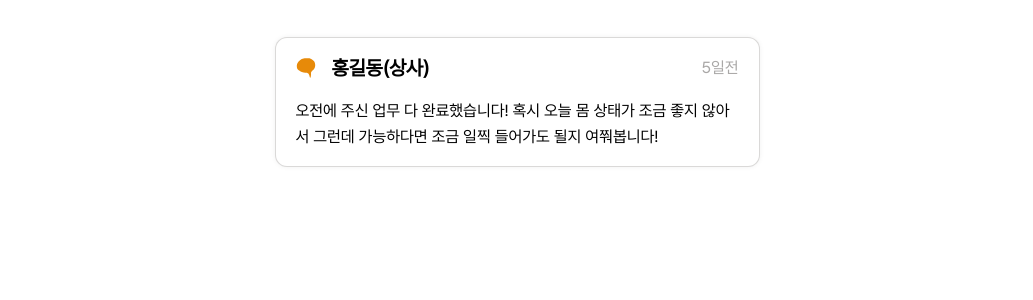
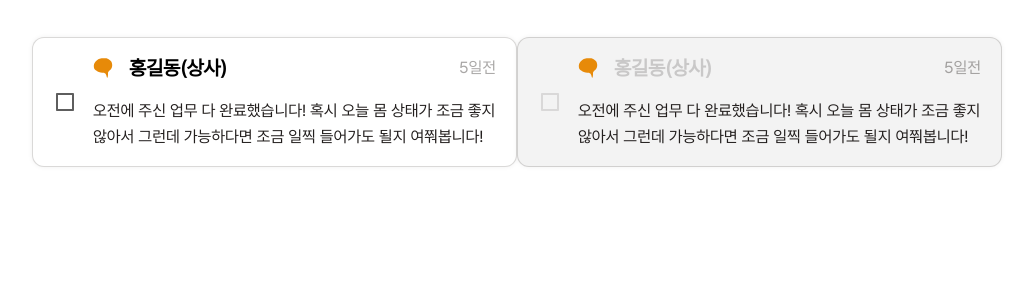
Before and after one commit to Cushion-Dev/Cushion-FE, a React (Vite) app: page / in a window 1280 px wide. Shown: the top 300 px of the page, without its empty margins (123-1156 px from the left). Built offline with nearby package versions, Linux system fonts and the light colour scheme.

Commit message:
FEAT: List Item 컴포넌트 구현 완료

```diff
--- /dev/null
+++ b/src/components/common/ListItem/ListContent.tsx
@@ -0,0 +1,40 @@
+import { ReactComponent as CushionIcon } from '../../../../public/assets/icon/listItem/cushionVectorAsset.svg';
+import {
+  ContentWrapper,
+  ListContentText,
+  ListHeader,
+  ListItemTitle,
+  ListTitleWrapper,
+  TimeStamp,
+} from '../../../styles/common/ListItem/ListContent';
+
+interface ListContentProps {
+  userName: string;
+  relation: string;
+  timeStamp: string;
+  content: string;
+}
+
+function ListContent({
+  userName,
+  relation,
+  timeStamp,
+  content,
+}: ListContentProps) {
+  return (
+    <ContentWrapper>
+      <ListHeader>
+        <ListTitleWrapper>
+          <CushionIcon></CushionIcon>
+          <ListItemTitle>
+            {userName}({relation})
+          </ListItemTitle>
+        </ListTitleWrapper>
+        <TimeStamp>{timeStamp}</TimeStamp>
+      </ListHeader>
+      <ListContentText>{content}</ListContentText>
+    </ContentWrapper>
+  );
+}
+
+export default ListContent;
--- a/src/components/common/ListItem/ListItem.tsx
+++ b/src/components/common/ListItem/ListItem.tsx
@@ -1,78 +1,67 @@
-import { styled } from 'styled-components';
+import { useState } from 'react';
+
 import { semantic } from '../../../styles/semantic';
-import { TYPO } from '../../../styles/typo';
-import { ReactComponent as CushionIcon } from '../../../../public/assets/icon/listItem/cushionVectorAsset.svg';
+import { ReactComponent as UnCheckedBoxIcon } from '../../../../public/assets/icon/listItem/checkbox-blank-line.svg';
+import { ReactComponent as CheckedBoxIcon } from '../../../../public/assets/icon/listItem/checkbox-fill.svg';
+
+import { CheckBoxWrapper } from '../../../styles/common/ListItem/CheckIcon';
+import ListContent from './ListContent';
+import { ListItemContainer } from '../../../styles/common/ListItem/ListItem';
 
 interface ListItemProps {
   userName: string;
   relation: string;
   timeStamp: string;
   content: string;
+  isEditing?: boolean;
+  disabled?: boolean;
 }
 
-function ListItem({ userName, relation, timeStamp, content }: ListItemProps) {
+function ListItem({
+  userName,
+  relation,
+  timeStamp,
+  content,
+  isEditing = false,
+  disabled = false,
+}: ListItemProps) {
+  const [isChecked, setIsChecked] = useState(false);
+  const handleClickItem = () => {
+    if (isEditing && !disabled) setIsChecked((prev) => !prev);
+  };
+
   return (
-    <ListItemContainer>
-      <ListHeader>
-        <ListTitleWrapper>
-          <CushionIcon></CushionIcon>
-          <ListItemTitle>
-            {userName}({relation})
-          </ListItemTitle>
-        </ListTitleWrapper>
-        <TimeStamp>{timeStamp}</TimeStamp>
-      </ListHeader>
-      <ListMain>{content}</ListMain>
+    <ListItemContainer
+      disabled={disabled}
+      isChecked={isChecked}
+      onClick={handleClickItem}
+    >
+      <CheckBoxWrapper isEditing={isEditing}>
+        {isChecked ? (
+          <CheckedBoxIcon
+            fill={iconColorHandler(disabled, 'checked')}
+          ></CheckedBoxIcon>
+        ) : (
+          <UnCheckedBoxIcon
+            fill={iconColorHandler(disabled, 'blank')}
+          ></UnCheckedBoxIcon>
+        )}
+      </CheckBoxWrapper>
+      <ListContent
+        userName={userName}
+        relation={relation}
+        timeStamp={timeStamp}
+        content={content}
+      ></ListContent>
     </ListItemContainer>
   );
 }
 
-const ListItemContainer = styled.div`
-  display: flex;
-  flex-direction: column;
-  gap: 16px;
-  width: 485px;
-  padding: 16px 20px;
-  border-radius: 12px;
-  border: 1px solid ${semantic.light.border.transparent.neutral};
-  background: ${semantic.light.bg.solid.light};
-  box-shadow: 0px 0px 5.599999904632568px rgba(12, 10, 9, 0.06);
-  cursor: pointer;
-
-  &:hover {
-    background: #f3f3f3;
-  }
-
-  &:active {
-    background: #f3f3f3;
-  }
-`;
-
-const ListHeader = styled.div`
-  width: 100%;
-  display: inline-flex;
-  align-items: center;
-  gap: 15px;
-`;
-
-const ListTitleWrapper = styled.div`
-  display: flex;
-  align-items: center;
-  gap: 16px;
-  flex: 9;
-`;
-
-const ListItemTitle = styled.h2`
-  ${TYPO.title2}
-`;
-
-const ListMain = styled.p`
-  ${TYPO.body2}
-`;
-
-const TimeStamp = styled.span`
-  color: ${semantic.light.object.transparent.assistive};
-  ${TYPO.label3};
-`;
+const iconColorHandler = (disabled: boolean, type: string) => {
+  if (disabled) return semantic.light.object.transparent.disabled;
+  if (!disabled && type === 'blank')
+    return semantic.light.object.transparent.neutral;
+  if (!disabled && type === 'checked') return semantic.light.accent.solid.hero;
+};
 
 export default ListItem;
--- a/src/pages/App.tsx
+++ b/src/pages/App.tsx
@@ -11,6 +11,15 @@ const App = () => {
         relation='상사'
         timeStamp='5일전'
         content='오전에 주신 업무 다 완료했습니다! 혹시 오늘 몸 상태가 조금 좋지 않아서 그런데 가능하다면 조금 일찍 들어가도 될지 여쭤봅니다!'
+        isEditing={true}
+      />
+      <ListItem
+        userName='홍길동'
+        relation='상사'
+        timeStamp='5일전'
+        content='오전에 주신 업무 다 완료했습니다! 혹시 오늘 몸 상태가 조금 좋지 않아서 그런데 가능하다면 조금 일찍 들어가도 될지 여쭤봅니다!'
+        isEditing={true}
+        disabled
       />
     </Container>
   );
--- /dev/null
+++ b/src/styles/common/ListItem/CheckIcon.ts
@@ -0,0 +1,8 @@
+import { styled } from 'styled-components';
+
+export const CheckBoxWrapper = styled.div<{ isEditing: boolean }>`
+  display: ${({ isEditing }) => (isEditing ? 'flex' : 'none')};
+  align-items: center;
+  justify-content: center;
+  margin-right: 16px;
+`;
--- /dev/null
+++ b/src/styles/common/ListItem/ListContent.ts
@@ -0,0 +1,37 @@
+import { styled } from 'styled-components';
+import { TYPO } from '../../typo';
+import { semantic } from '../../semantic';
+
+export const ContentWrapper = styled.div`
+  display: flex;
+  flex-direction: column;
+  gap: 16px;
+`;
+
+export const ListHeader = styled.div`
+  width: 100%;
+  display: inline-flex;
+  align-items: center;
+  gap: 15px;
+`;
+
+export const ListTitleWrapper = styled.div`
+  display: flex;
+  align-items: center;
+  gap: 16px;
+  flex: 9;
+`;
+
+export const ListItemTitle = styled.h2`
+  ${TYPO.title2}
+`;
+
+export const ListContentText = styled.p`
+  color: ${semantic.light.object.solid.normal};
+  ${TYPO.body2};
+`;
+
+export const TimeStamp = styled.span`
+  color: ${semantic.light.object.transparent.assistive};
+  ${TYPO.label3};
+`;
--- /dev/null
+++ b/src/styles/common/ListItem/ListItem.ts
@@ -0,0 +1,33 @@
+import { styled, css } from 'styled-components';
+import { semantic } from '../../semantic';
+
+export const ListItemContainer = styled.div<{
+  isChecked: boolean;
+  disabled: boolean;
+}>`
+  display: flex;
+  width: 485px;
+  padding: 16px 20px;
+  border-radius: 12px;
+  border: 1px solid
+    ${({ isChecked }) =>
+      isChecked
+        ? `${semantic.light.accent.solid.normal}`
+        : `${semantic.light.border.transparent.neutral}`};
+  background: ${semantic.light.bg.solid.light};
+  box-shadow: 0px 0px 5.599999904632568px rgba(12, 10, 9, 0.06);
+  cursor: pointer;
+
+  ${({ disabled }) =>
+    disabled
+      ? `background: #f3f3f3; cursor: not-allowed; color: ${semantic.light.object.transparent.disabled};`
+      : css`
+          &:hover {
+            background: #f3f3f3;
+          }
+
+          &:active {
+            background: #f3f3f3;
+          }
+        `}
+`;
```
Also changed, not shown: public/assets/icon/listItem/checkbox-blank-line.svg (added), public/assets/icon/listItem/checkbox-fill.svg (added).
